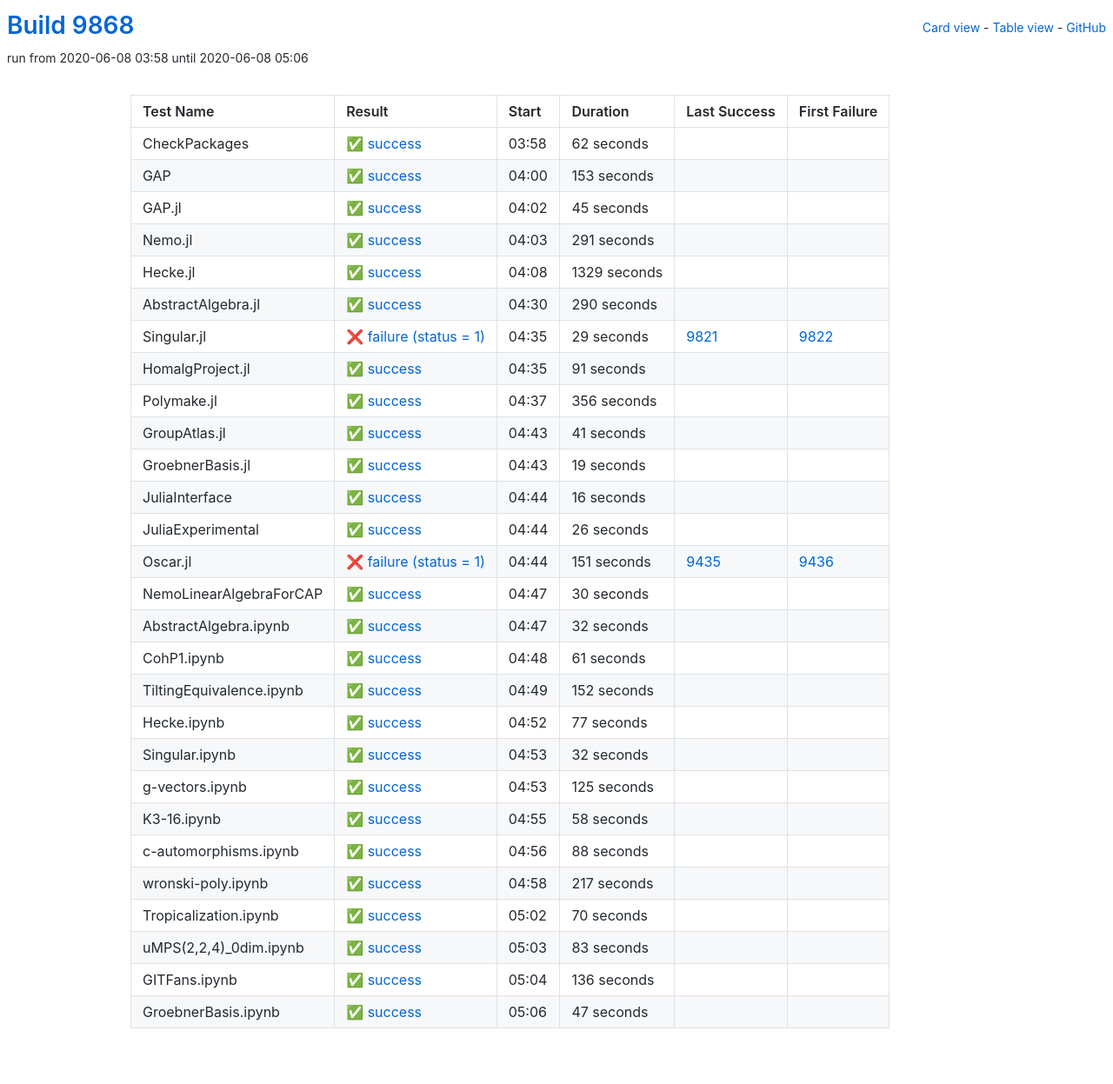
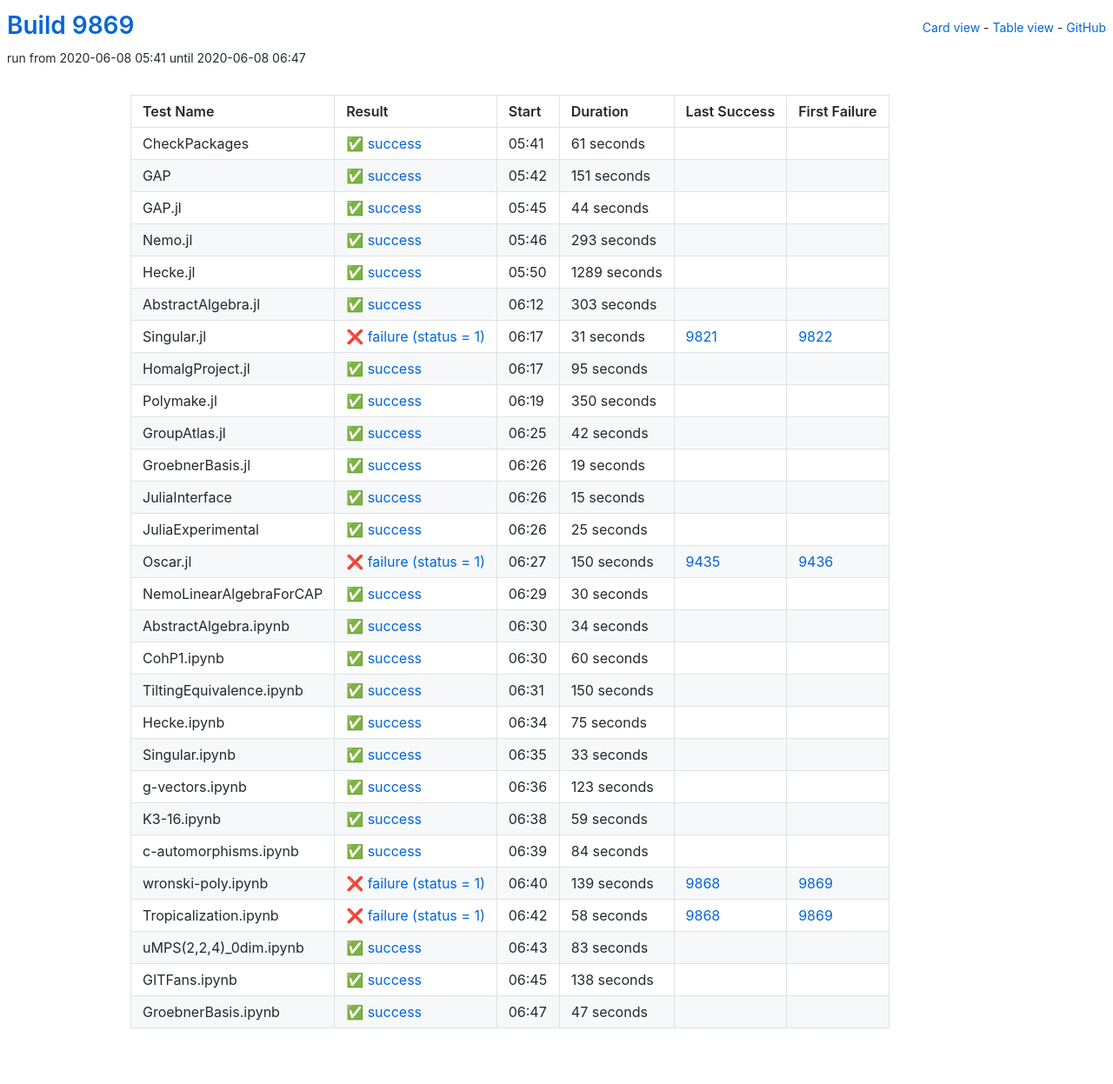
Before and after one commit to oscar-system/oscar-ci-status, a Jekyll site: the page built from table.html, in a window 1280 px wide. Shown: the whole page at 87% size. Built offline with Jekyll 4.4.1, drawn with Linux system fonts in a browser that asks for light colours.

Commit message:
Build 9869

```diff
--- a/_data/ci.yml
+++ b/_data/ci.yml
@@ -1,125 +1,125 @@
-build: 9868
-build_url: https://oscarci.mathematik.uni-kl.de/job/oscar/9868/
+build: 9869
+build_url: https://oscarci.mathematik.uni-kl.de/job/oscar/9869/
 job: oscar
 tests:
-- duration: 62
+- duration: 61
   exitcode: 0
   first_failure: false
   first_failure_url: null
   id: checkpackages
   last_success: false
   last_success_url: null
-  log: https://oscarci.mathematik.uni-kl.de/job/oscar/9868/artifact/logs/build-9868/CheckPackages.log
+  log: https://oscarci.mathematik.uni-kl.de/job/oscar/9869/artifact/logs/build-9869/CheckPackages.log
   name: CheckPackages
-  start: 2020-06-08 03:58
+  start: 2020-06-08 05:41
   status: success
   success: true
-- duration: 153
+- duration: 151
   exitcode: 0
   first_failure: false
   first_failure_url: null
   id: gap
   last_success: false
   last_success_url: null
-  log: https://oscarci.mathematik.uni-kl.de/job/oscar/9868/artifact/logs/build-9868/GAP.log
+  log: https://oscarci.mathematik.uni-kl.de/job/oscar/9869/artifact/logs/build-9869/GAP.log
   name: GAP
-  start: 2020-06-08 04:00
+  start: 2020-06-08 05:42
   status: success
   success: true
-- duration: 45
+- duration: 44
   exitcode: 0
   first_failure: false
   first_failure_url: null
   id: gap-jl
   last_success: false
   last_success_url: null
-  log: https://oscarci.mathematik.uni-kl.de/job/oscar/9868/artifact/logs/build-9868/GAP.jl.log
+  log: https://oscarci.mathematik.uni-kl.de/job/oscar/9869/artifact/logs/build-9869/GAP.jl.log
   name: GAP.jl
-  start: 2020-06-08 04:02
+  start: 2020-06-08 05:45
   status: success
   success: true
-- duration: 291
+- duration: 293
   exitcode: 0
   first_failure: false
   first_failure_url: null
   id: nemo-jl
   last_success: false
   last_success_url: null
-  log: https://oscarci.mathematik.uni-kl.de/job/oscar/9868/artifact/logs/build-9868/Nemo.jl.log
+  log: https://oscarci.mathematik.uni-kl.de/job/oscar/9869/artifact/logs/build-9869/Nemo.jl.log
   name: Nemo.jl
-  start: 2020-06-08 04:03
+  start: 2020-06-08 05:46
   status: success
   success: true
-- duration: 1329
+- duration: 1289
   exitcode: 0
   first_failure: false
   first_failure_url: null
   id: hecke-jl
   last_success: false
   last_success_url: null
-  log: https://oscarci.mathematik.uni-kl.de/job/oscar/9868/artifact/logs/build-9868/Hecke.jl.log
+  log: https://oscarci.mathematik.uni-kl.de/job/oscar/9869/artifact/logs/build-9869/Hecke.jl.log
   name: Hecke.jl
-  start: 2020-06-08 04:08
+  start: 2020-06-08 05:50
   status: success
   success: true
-- duration: 290
+- duration: 303
   exitcode: 0
   first_failure: false
   first_failure_url: null
   id: abstractalgebra-jl
   last_success: false
   last_success_url: null
-  log: https://oscarci.mathematik.uni-kl.de/job/oscar/9868/artifact/logs/build-9868/AbstractAlgebra.jl.log
+  log: https://oscarci.mathematik.uni-kl.de/job/oscar/9869/artifact/logs/build-9869/AbstractAlgebra.jl.log
   name: AbstractAlgebra.jl
-  start: 2020-06-08 04:30
+  start: 2020-06-08 06:12
   status: success
   success: true
-- duration: 29
+- duration: 31
   exitcode: 1
   first_failure: 9822
   first_failure_url: https://oscarci.mathematik.uni-kl.de/job/oscar/9822/
   id: singular-jl
   last_success: 9821
   last_success_url: https://oscarci.mathematik.uni-kl.de/job/oscar/9821/
-  log: https://oscarci.mathematik.uni-kl.de/job/oscar/9868/artifact/logs/build-9868/Singular.jl.log
+  log: https://oscarci.mathematik.uni-kl.de/job/oscar/9869/artifact/logs/build-9869/Singular.jl.log
   name: Singular.jl
-  start: 2020-06-08 04:35
+  start: 2020-06-08 06:17
   status: failure
   success: false
-- duration: 91
+- duration: 95
   exitcode: 0
   first_failure: false
   first_failure_url: null
   id: homalgproject-jl
   last_success: false
   last_success_url: null
-  log: https://oscarci.mathematik.uni-kl.de/job/oscar/9868/artifact/logs/build-9868/HomalgProject.jl.log
+  log: https://oscarci.mathematik.uni-kl.de/job/oscar/9869/artifact/logs/build-9869/HomalgProject.jl.log
   name: HomalgProject.jl
-  start: 2020-06-08 04:35
+  start: 2020-06-08 06:17
   status: success
   success: true
-- duration: 356
+- duration: 350
   exitcode: 0
   first_failure: false
   first_failure_url: null
   id: polymake-jl
   last_success: false
   last_success_url: null
-  log: https://oscarci.mathematik.uni-kl.de/job/oscar/9868/artifact/logs/build-9868/Polymake.jl.log
+  log: https://oscarci.mathematik.uni-kl.de/job/oscar/9869/artifact/logs/build-9869/Polymake.jl.log
   name: Polymake.jl
-  start: 2020-06-08 04:37
+  start: 2020-06-08 06:19
   status: success
   success: true
-- duration: 41
+- duration: 42
   exitcode: 0
   first_failure: false
   first_failure_url: null
   id: groupatlas-jl
   last_success: false
   last_success_url: null
-  log: https://oscarci.mathematik.uni-kl.de/job/oscar/9868/artifact/logs/build-9868/GroupAtlas.jl.log
+  log: https://oscarci.mathematik.uni-kl.de/job/oscar/9869/artifact/logs/build-9869/GroupAtlas.jl.log
   name: GroupAtlas.jl
-  start: 2020-06-08 04:43
+  start: 2020-06-08 06:25
   status: success
   success: true
 - duration: 19
@@ -129,45 +129,45 @@
   id: groebnerbasis-jl
   last_success: false
   last_success_url: null
-  log: https://oscarci.mathematik.uni-kl.de/job/oscar/9868/artifact/logs/build-9868/GroebnerBasis.jl.log
+  log: https://oscarci.mathematik.uni-kl.de/job/oscar/9869/artifact/logs/build-9869/GroebnerBasis.jl.log
   name: GroebnerBasis.jl
-  start: 2020-06-08 04:43
+  start: 2020-06-08 06:26
   status: success
   success: true
-- duration: 16
+- duration: 15
   exitcode: 0
   first_failure: false
   first_failure_url: null
   id: juliainterface
   last_success: false
   last_success_url: null
-  log: https://oscarci.mathematik.uni-kl.de/job/oscar/9868/artifact/logs/build-9868/JuliaInterface.log
+  log: https://oscarci.mathematik.uni-kl.de/job/oscar/9869/artifact/logs/build-9869/JuliaInterface.log
   name: JuliaInterface
-  start: 2020-06-08 04:44
+  start: 2020-06-08 06:26
   status: success
   success: true
-- duration: 26
+- duration: 25
   exitcode: 0
   first_failure: false
   first_failure_url: null
   id: juliaexperimental
   last_success: false
   last_success_url: null
-  log: https://oscarci.mathematik.uni-kl.de/job/oscar/9868/artifact/logs/build-9868/JuliaExperimental.log
+  log: https://oscarci.mathematik.uni-kl.de/job/oscar/9869/artifact/logs/build-9869/JuliaExperimental.log
   name: JuliaExperimental
-  start: 2020-06-08 04:44
+  start: 2020-06-08 06:26
   status: success
   success: true
-- duration: 151
+- duration: 150
   exitcode: 1
   first_failure: 9436
   first_failure_url: https://oscarci.mathematik.uni-kl.de/job/oscar/9436/
   id: oscar-jl
   last_success: 9435
   last_success_url: https://oscarci.mathematik.uni-kl.de/job/oscar/9435/
-  log: https://oscarci.mathematik.uni-kl.de/job/oscar/9868/artifact/logs/build-9868/Oscar.jl.log
+  log: https://oscarci.mathematik.uni-kl.de/job/oscar/9869/artifact/logs/build-9869/Oscar.jl.log
   name: Oscar.jl
-  start: 2020-06-08 04:44
+  start: 2020-06-08 06:27
   status: failure
   success: false
 - duration: 30
@@ -177,131 +177,131 @@
   id: nemolinearalgebraforcap
   last_success: false
   last_success_url: null
-  log: https://oscarci.mathematik.uni-kl.de/job/oscar/9868/artifact/logs/build-9868/NemoLinearAlgebraForCAP.log
+  log: https://oscarci.mathematik.uni-kl.de/job/oscar/9869/artifact/logs/build-9869/NemoLinearAlgebraForCAP.log
   name: NemoLinearAlgebraForCAP
-  start: 2020-06-08 04:47
+  start: 2020-06-08 06:29
   status: success
   success: true
-- duration: 32
+- duration: 34
   exitcode: 0
   first_failure: false
   first_failure_url: null
   id: abstractalgebra-ipynb
   last_success: false
   last_success_url: null
-  log: https://oscarci.mathematik.uni-kl.de/job/oscar/9868/artifact/logs/build-9868/AbstractAlgebra.ipynb.log
+  log: https://oscarci.mathematik.uni-kl.de/job/oscar/9869/artifact/logs/build-9869/AbstractAlgebra.ipynb.log
   name: AbstractAlgebra.ipynb
-  start: 2020-06-08 04:47
+  start: 2020-06-08 06:30
   status: success
   success: true
-- duration: 61
+- duration: 60
   exitcode: 0
   first_failure: false
   first_failure_url: null
   id: cohp1-ipynb
   last_success: false
   last_success_url: null
-  log: https://oscarci.mathematik.uni-kl.de/job/oscar/9868/artifact/logs/build-9868/CohP1.ipynb.log
+  log: https://oscarci.mathematik.uni-kl.de/job/oscar/9869/artifact/logs/build-9869/CohP1.ipynb.log
   name: CohP1.ipynb
-  start: 2020-06-08 04:48
+  start: 2020-06-08 06:30
   status: success
   success: true
-- duration: 152
+- duration: 150
   exitcode: 0
   first_failure: false
   first_failure_url: null
   id: tiltingequivalence-ipynb
   last_success: false
   last_success_url: null
-  log: https://oscarci.mathematik.uni-kl.de/job/oscar/9868/artifact/logs/build-9868/TiltingEquivalence.ipynb.log
+  log: https://oscarci.mathematik.uni-kl.de/job/oscar/9869/artifact/logs/build-9869/TiltingEquivalence.ipynb.log
   name: TiltingEquivalence.ipynb
-  start: 2020-06-08 04:49
+  start: 2020-06-08 06:31
   status: success
   success: true
-- duration: 77
+- duration: 75
   exitcode: 0
   first_failure: false
   first_failure_url: null
   id: hecke-ipynb
   last_success: false
   last_success_url: null
-  log: https://oscarci.mathematik.uni-kl.de/job/oscar/9868/artifact/logs/build-9868/Hecke.ipynb.log
+  log: https://oscarci.mathematik.uni-kl.de/job/oscar/9869/artifact/logs/build-9869/Hecke.ipynb.log
   name: Hecke.ipynb
-  start: 2020-06-08 04:52
+  start: 2020-06-08 06:34
   status: success
   success: true
-- duration: 32
+- duration: 33
   exitcode: 0
   first_failure: false
   first_failure_url: null
   id: singular-ipynb
   last_success: false
   last_success_url: null
-  log: https://oscarci.mathematik.uni-kl.de/job/oscar/9868/artifact/logs/build-9868/Singular.ipynb.log
+  log: https://oscarci.mathematik.uni-kl.de/job/oscar/9869/artifact/logs/build-9869/Singular.ipynb.log
   name: Singular.ipynb
-  start: 2020-06-08 04:53
+  start: 2020-06-08 06:35
   status: success
   success: true
-- duration: 125
+- duration: 123
   exitcode: 0
   first_failure: false
   first_failure_url: null
   id: g-vectors-ipynb
   last_success: false
   last_success_url: null
-  log: https://oscarci.mathematik.uni-kl.de/job/oscar/9868/artifact/logs/build-9868/g-vectors.ipynb.log
+  log: https://oscarci.mathematik.uni-kl.de/job/oscar/9869/artifact/logs/build-9869/g-vectors.ipynb.log
   name: g-vectors.ipynb
-  start: 2020-06-08 04:53
+  start: 2020-06-08 06:36
   status: success
   success: true
-- duration: 58
+- duration: 59
   exitcode: 0
   first_failure: false
   first_failure_url: null
   id: k3-16-ipynb
   last_success: false
   last_success_url: null
-  log: https://oscarci.mathematik.uni-kl.de/job/oscar/9868/artifact/logs/build-9868/K3-16.ipynb.log
+  log: https://oscarci.mathematik.uni-kl.de/job/oscar/9869/artifact/logs/build-9869/K3-16.ipynb.log
   name: K3-16.ipynb
-  start: 2020-06-08 04:55
+  start: 2020-06-08 06:38
   status: success
   success: true
-- duration: 88
+- duration: 84
   exitcode: 0
   first_failure: false
   first_failure_url: null
   id: c-automorphisms-ipynb
   last_success: false
   last_success_url: null
-  log: https://oscarci.mathematik.uni-kl.de/job/oscar/9868/artifact/logs/build-9868/c-automorphisms.ipynb.log
+  log: https://oscarci.mathematik.uni-kl.de/job/oscar/9869/artifact/logs/build-9869/c-automorphisms.ipynb.log
   name: c-automorphisms.ipynb
-  start: 2020-06-08 04:56
+  start: 2020-06-08 06:39
   status: success
   success: true
-- duration: 217
-  exitcode: 0
-  first_failure: false
-  first_failure_url: null
+- duration: 139
+  exitcode: 1
+  first_failure: 9869
+  first_failure_url: https://oscarci.mathematik.uni-kl.de/job/oscar/9869/
   id: wronski-poly-ipynb
-  last_success: false
-  last_success_url: null
-  log: https://oscarci.mathematik.uni-kl.de/job/oscar/9868/artifact/logs/build-9868/wronski-poly.ipynb.log
+  last_success: 9868
+  last_success_url: https://oscarci.mathematik.uni-kl.de/job/oscar/9868/
+  log: https://oscarci.mathematik.uni-kl.de/job/oscar/9869/artifact/logs/build-9869/wronski-poly.ipynb.log
   name: wronski-poly.ipynb
-  start: 2020-06-08 04:58
-  status: success
-  success: true
-- duration: 70
-  exitcode: 0
-  first_failure: false
-  first_failure_url: null
+  start: 2020-06-08 06:40
+  status: failure
+  success: false
+- duration: 58
+  exitcode: 1
+  first_failure: 9869
+  first_failure_url: https://oscarci.mathematik.uni-kl.de/job/oscar/9869/
   id: tropicalization-ipynb
-  last_success: false
-  last_success_url: null
-  log: https://oscarci.mathematik.uni-kl.de/job/oscar/9868/artifact/logs/build-9868/Tropicalization.ipynb.log
+  last_success: 9868
+  last_success_url: https://oscarci.mathematik.uni-kl.de/job/oscar/9868/
+  log: https://oscarci.mathematik.uni-kl.de/job/oscar/9869/artifact/logs/build-9869/Tropicalization.ipynb.log
   name: Tropicalization.ipynb
-  start: 2020-06-08 05:02
-  status: success
-  success: true
+  start: 2020-06-08 06:42
+  status: failure
+  success: false
 - duration: 83
   exitcode: 0
   first_failure: false
@@ -309,21 +309,21 @@
   id: umps-2-2-4-0dim-ipynb
   last_success: false
   last_success_url: null
-  log: https://oscarci.mathematik.uni-kl.de/job/oscar/9868/artifact/logs/build-9868/uMPS-2-2-4-_0dim.ipynb.log
+  log: https://oscarci.mathematik.uni-kl.de/job/oscar/9869/artifact/logs/build-9869/uMPS-2-2-4-_0dim.ipynb.log
   name: uMPS(2,2,4)_0dim.ipynb
-  start: 2020-06-08 05:03
+  start: 2020-06-08 06:43
   status: success
   success: true
-- duration: 136
+- duration: 138
   exitcode: 0
   first_failure: false
   first_failure_url: null
   id: gitfans-ipynb
   last_success: false
   last_success_url: null
-  log: https://oscarci.mathematik.uni-kl.de/job/oscar/9868/artifact/logs/build-9868/GITFans.ipynb.log
+  log: https://oscarci.mathematik.uni-kl.de/job/oscar/9869/artifact/logs/build-9869/GITFans.ipynb.log
   name: GITFans.ipynb
-  start: 2020-06-08 05:04
+  start: 2020-06-08 06:45
   status: success
   success: true
 - duration: 47
@@ -333,8 +333,8 @@
   id: groebnerbasis-ipynb
   last_success: false
   last_success_url: null
-  log: https://oscarci.mathematik.uni-kl.de/job/oscar/9868/artifact/logs/build-9868/GroebnerBasis.ipynb.log
+  log: https://oscarci.mathematik.uni-kl.de/job/oscar/9869/artifact/logs/build-9869/GroebnerBasis.ipynb.log
   name: GroebnerBasis.ipynb
-  start: 2020-06-08 05:06
+  start: 2020-06-08 06:47
   status: success
   success: true
```
Also changed, not shown: README.md.
